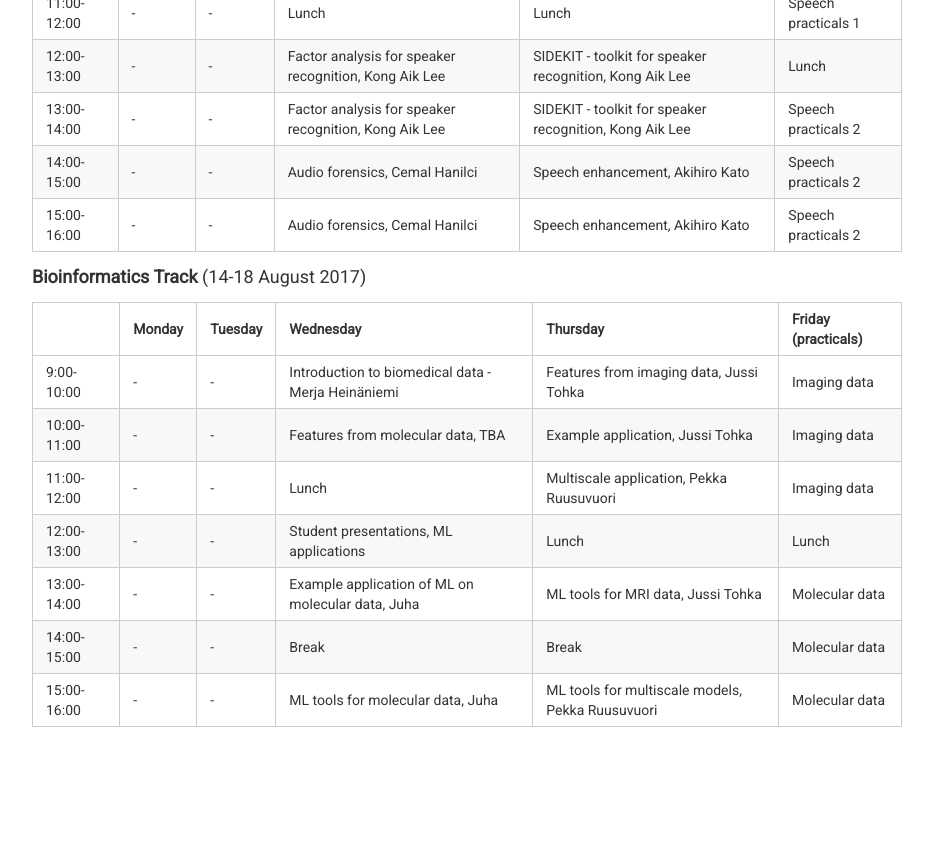
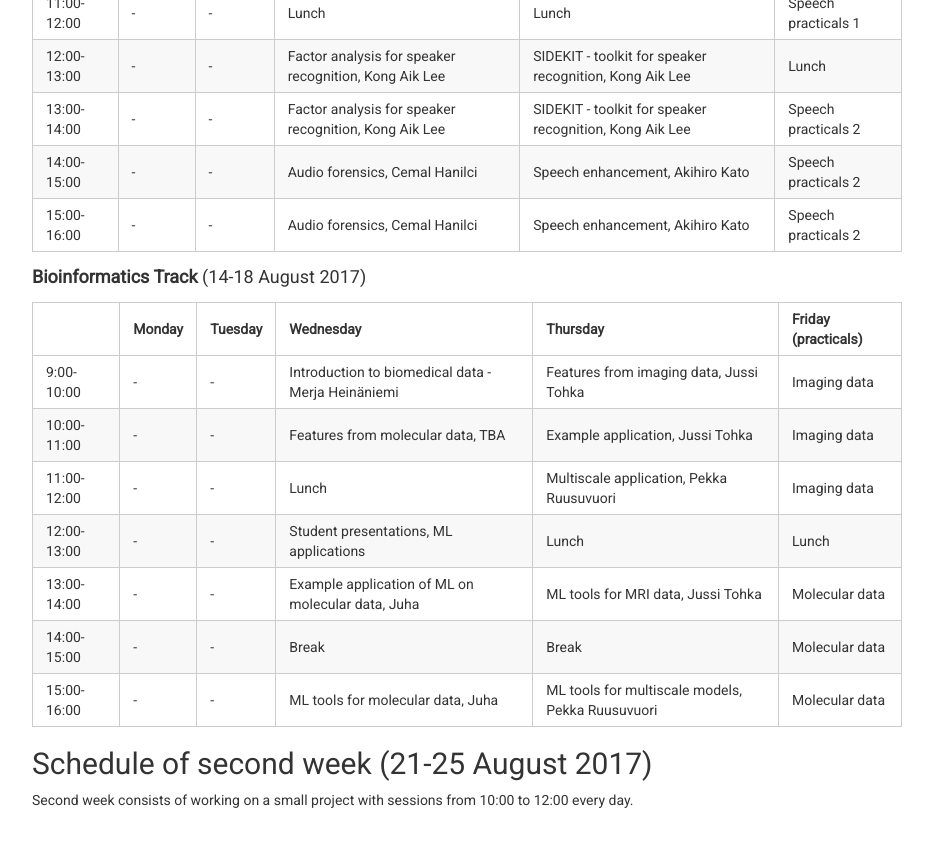
Before and after one commit to abrahamwoubie/Summer_School_RL, a Jekyll site: the page built from schedule.md, in a window 1280 px wide and 900 px high, scrolled down 961 px. Shown: the top 847 px of the window, without its empty margins (173-1106 px from the left). Built offline with Jekyll 4.4.1, drawn with Linux system fonts in a browser that asks for light colours; nearby versions of some CDN libraries; before the commit the page ends 1783 px from its top, so only the background shows below that.

Commit message:
Added info of second week

```diff
--- a/schedule.md
+++ b/schedule.md
@@ -41,3 +41,6 @@ title: Schedule | MLABST'17
 13:00-14:00 | - | - | Example application of ML on molecular data, Juha | ML tools for MRI data, Jussi Tohka| Molecular data
 14:00-15:00 | - | - | Break | Break | Molecular data
 15:00-16:00 | - | - | ML tools for molecular data, Juha | ML tools for multiscale models, Pekka Ruusuvuori | Molecular data
+
+## Schedule of second week (21-25 August 2017)
+Second week consists of working on a small project with sessions from 10:00 to 12:00 every day.
```
